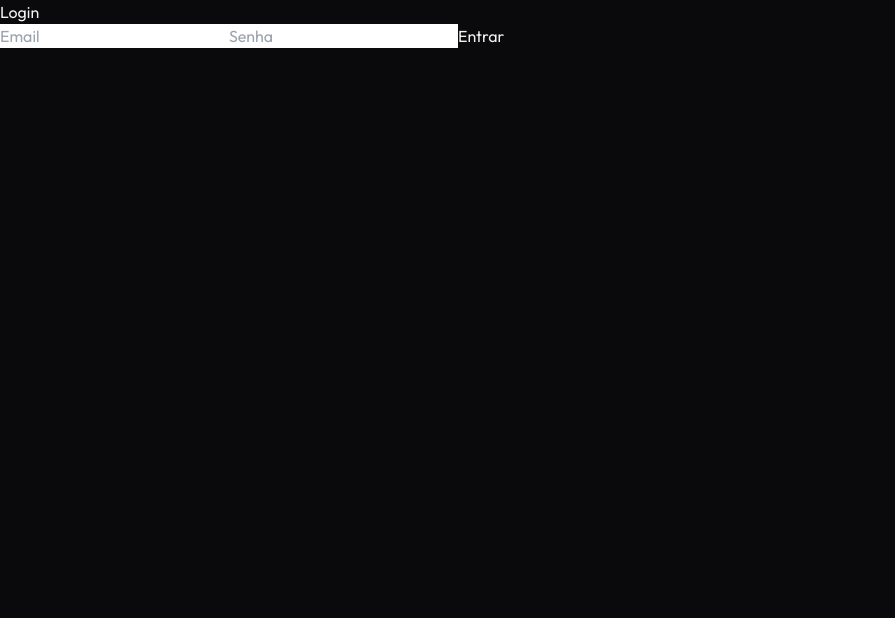
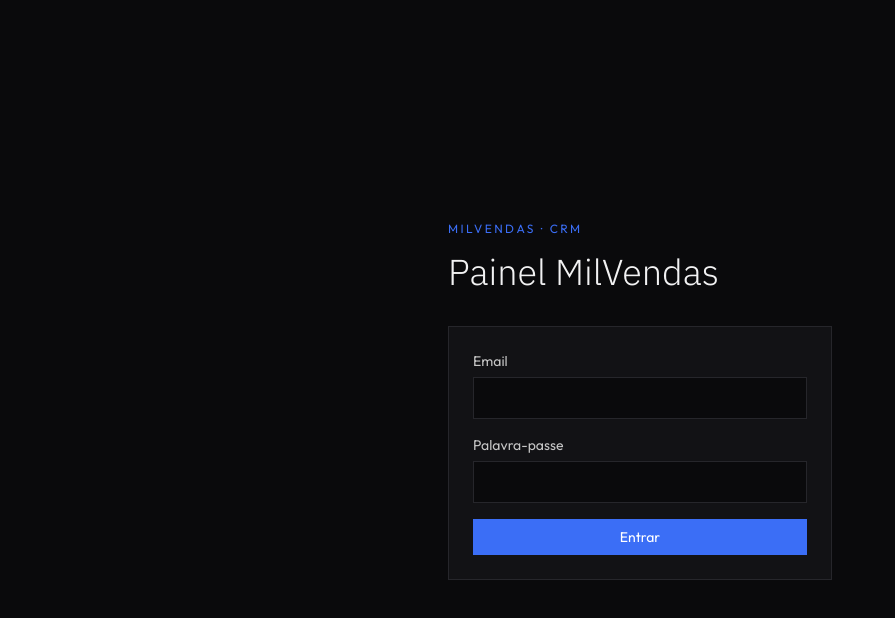
Before and after one commit to NiltonCarlosdawg/Super-CRM, a React (Vite) app in the folder packages/frontend/: page /login in a window 1280 px wide. Shown: the top 618 px of the page, without its empty margins (0-895 px from the left). Built offline with nearby package versions, Linux system fonts and the light colour scheme; no server answers.

Commit message:
feat(frontend): add login page with totp step

```diff
--- a/packages/frontend/package.json
+++ b/packages/frontend/package.json
@@ -15,6 +15,7 @@
   "dependencies": {
     "@fontsource/ibm-plex-sans": "^5.3.0",
     "@fontsource/outfit": "^5.3.0",
+    "qrcode.react": "^4.2.0",
     "react": "^18.3.1",
     "react-dom": "^18.3.1",
     "react-router-dom": "^6.22.1",
--- a/packages/frontend/src/pages/login.tsx
+++ b/packages/frontend/src/pages/login.tsx
@@ -1,12 +1,119 @@
+// Página de login (Task 6): email+palavra-passe e o desvio de TOTP com QR.
+// A máquina de estados é do useSession (Task 2); aqui só se apresenta.
+
+import { useState, type FormEvent } from "react";
+import { Navigate } from "react-router-dom";
+import { QRCodeSVG } from "qrcode.react";
+import { useSession, type SessionError } from "../lib/auth";
+import { Button } from "../components/ui/Button";
+import { Field } from "../components/ui/Field";
+
+/** Códigos do problem+json → copy PT-AO; resto cai no detail do backend. */
+const LOGIN_ERRORS: Record<string, string> = {
+  invalid_credentials: "Email ou palavra-passe incorrectos",
+  rate_limited: "Muitas tentativas — tenta de novo dentro de um minuto",
+  network: "Sem ligação ao servidor",
+};
+
+export function errorText(error: SessionError | null): string | null {
+  if (error === null) return null;
+  return LOGIN_ERRORS[error.title] ?? error.detail ?? "Erro ao entrar";
+}
+
 export default function LoginPage() {
+  const { status, otpauthUrl, error, login, verifyTotp, logout } = useSession();
+  const [email, setEmail] = useState("");
+  const [password, setPassword] = useState("");
+  const [code, setCode] = useState("");
+
+  // Sessão completa: o /login já cumpriu o papel — segue para o painel.
+  if (status === "authed") return <Navigate to="/" replace />;
+
+  const submitCredentials = (event: FormEvent) => {
+    event.preventDefault();
+    void login(email, password);
+  };
+
+  const submitCode = (event: FormEvent) => {
+    event.preventDefault();
+    if (!/^\d{6}$/.test(code)) return;
+    void verifyTotp(code);
+  };
+
+  const showingCode = status === "mfa_setup" || status === "mfa_required";
+  const message = errorText(error);
+
   return (
-    <div>
-      <h2>Login</h2>
-      <form>
-        <input type="email" placeholder="Email" />
-        <input type="password" placeholder="Senha" />
-        <button type="submit">Entrar</button>
-      </form>
+    <div className="flex min-h-screen items-center justify-center px-4">
+      <div className="w-full max-w-sm">
+        <p className="mb-3 text-xs uppercase tracking-[0.2em] text-accent">MilVendas · CRM</p>
+        <h1 className="font-display text-4xl font-light leading-tight text-fg">
+          Painel MilVendas
+        </h1>
+        <div className="mt-8 border border-border bg-surface p-6">
+          {!showingCode ? (
+            <form onSubmit={submitCredentials} className="flex flex-col gap-4">
+              <Field
+                label="Email"
+                type="email"
+                required
+                autoComplete="email"
+                value={email}
+                onChange={(event) => setEmail(event.target.value)}
+              />
+              <Field
+                label="Palavra-passe"
+                type="password"
+                required
+                autoComplete="current-password"
+                value={password}
+                onChange={(event) => setPassword(event.target.value)}
+              />
+              <Button type="submit" variant="solid">
+                Entrar
+              </Button>
+            </form>
+          ) : (
+            <form onSubmit={submitCode} className="flex flex-col gap-4">
+              {otpauthUrl !== null && (
+                <div className="flex flex-col items-center gap-3">
+                  <QRCodeSVG value={otpauthUrl} size={176} bgColor="#ffffff" fgColor="#0a0a0c" />
+                  <p className="text-center text-xs text-muted">
+                    Activa o TOTP: escaneia o código com a tua app de autenticação (Google
+                    Authenticator, Authy…)
+                  </p>
+                </div>
+              )}
+              <Field
+                label="Código de confirmação"
+                inputMode="numeric"
+                maxLength={6}
+                pattern="\d{6}"
+                required
+                autoComplete="one-time-code"
+                value={code}
+                onChange={(event) => setCode(event.target.value)}
+              />
+              <Button type="submit" variant="solid">
+                Confirmar
+              </Button>
+              {/* Sessão pendente (setup interrompido) — logout está no MFA allowlist. */}
+              <button
+                type="button"
+                onClick={() => void logout()}
+                className="text-center text-xs text-muted underline hover:text-fg"
+              >
+                Usar outra conta
+              </button>
+            </form>
+          )}
+          {message !== null && (
+            <p role="alert" className="mt-4 text-sm text-danger">
+              {message}
+            </p>
+          )}
+        </div>
+      </div>
     </div>
   );
 }
```
Also changed, not shown: 2 other files (tests, documents, lock files or other folders).
